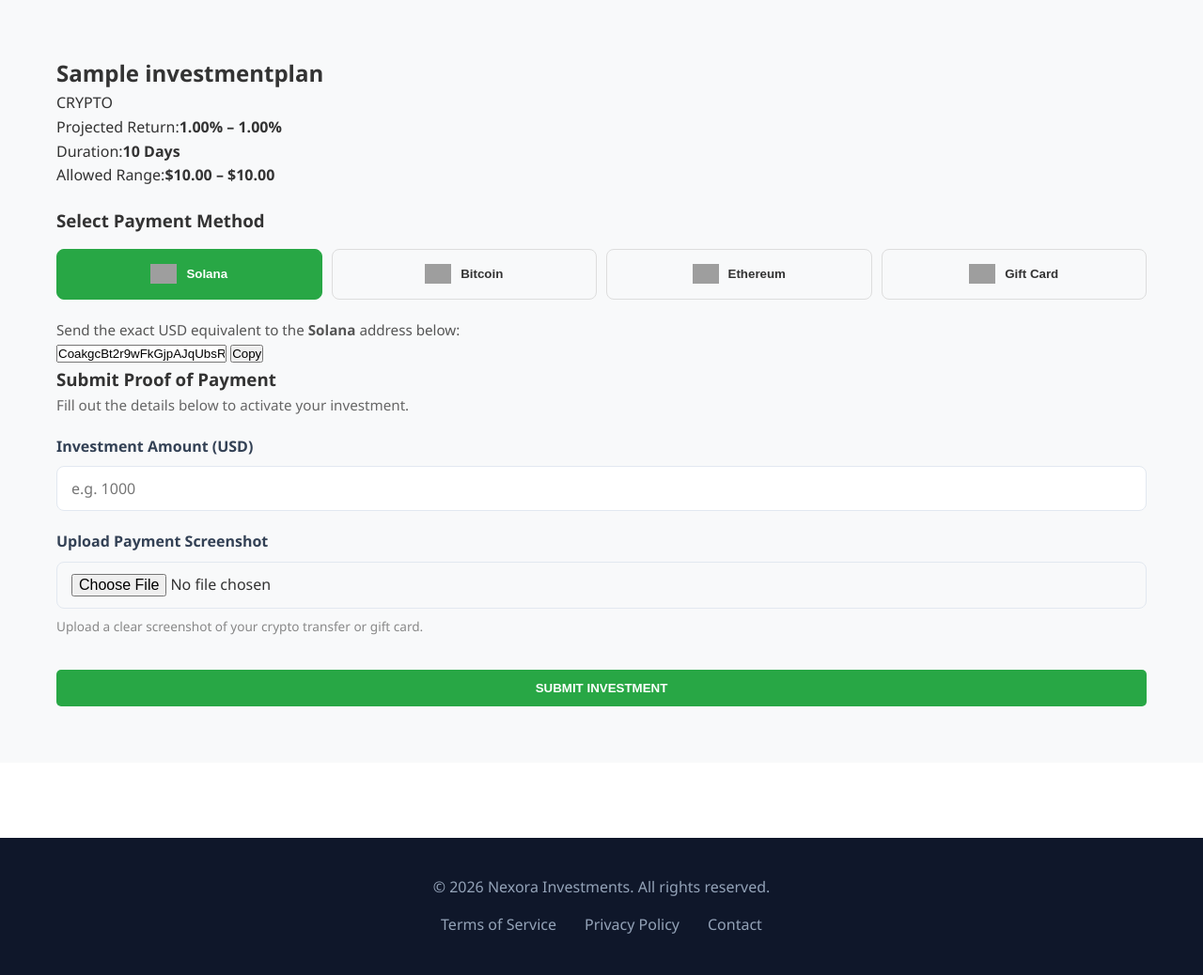
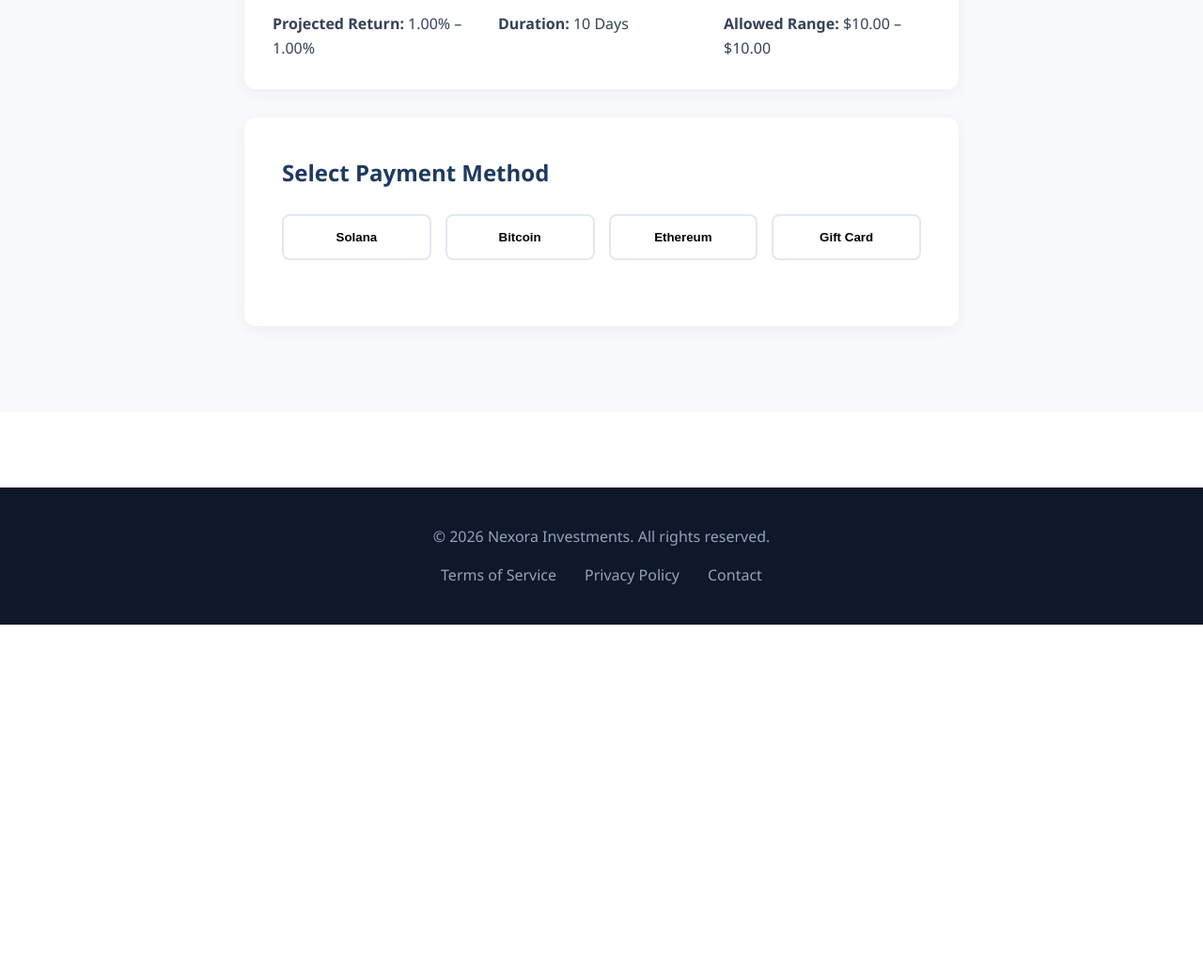
Before and after one commit to etzelvisbrightfuture-bot/Nexora-investments, a Django app: page /investments/invest/1/ in a window 1280 px wide. Shown: the part 221-1259 px from the top of the page at 94% size. After the commit the page ends 886 px from the top, so only its background shows below. Run offline with Django 5.2, Linux system fonts and the light colour scheme; a user stored in the database is signed in; tables that the repository leaves empty hold one stand-in row (values such as "Sample post"); grey boxes are pictures that could not be loaded.

```diff
--- /dev/null
+++ b/static/js/main.js
@@ -0,0 +1,13 @@
+document.addEventListener('DOMContentLoaded', function() {
+    console.log("Nexora main.js loaded successfully!");
+
+    // Example: If your buttons have a class like .invest-btn
+    const investButtons = document.querySelectorAll('.invest-btn');
+    investButtons.forEach(button => {
+        button.addEventListener('click', function(e) {
+            console.log("Invest button clicked!");
+            // If you are using a modal, trigger it here.
+            // If it's a form, let the form submit naturally.
+        });
+    });
+});
--- a/templates/investments/invest.html
+++ b/templates/investments/invest.html
@@ -1,139 +1,100 @@
 {% extends 'base.html' %}
 {% load static %}
 
-{% block title %}Complete Investment - {{ plan.name }}{% endblock %}
+{% block title %}Invest in {{ plan.name }} - Nexora{% endblock %}
 
 {% block content %}
-<section class="orion-hero" style="height: 200px;">
-    <div class="container">
-        <h1 class="hero-title" style="font-size: 2.5rem;">Complete Your Investment</h1>
-    </div>
-</section>
+<section style="padding: 80px 0; background: #f8f9fa; min-height: 80vh;">
+    <div class="container" style="max-width: 800px; margin: 0 auto;">
 
-<section class="plans-section">
-    <div class="container">
-        <div class="payment-container">
+        <!-- Plan Details Header -->
+        <div style="background: white; padding: 30px; border-radius: 12px; box-shadow: 0 4px 15px rgba(0,0,0,0.05); margin-bottom: 30px;">
+            <h2 style="color: #1e3a5f; font-size: 2rem; margin-bottom: 10px; text-transform: uppercase;">{{ plan.name }}</h2>
+            <p style="color: #64748b; font-size: 1.1rem; margin-bottom: 15px;">{{ plan.category|upper }}</p>
+            <div style="display: grid; grid-template-columns: repeat(auto-fit, minmax(200px, 1fr)); gap: 20px; color: #334155;">
+                <div><strong>Projected Return:</strong> {{ plan.min_return }}% – {{ plan.max_return }}%</div>
+                <div><strong>Duration:</strong> {{ plan.duration_days }} Days</div>
+                <div><strong>Allowed Range:</strong> ${{ plan.minimum_amount }} – ${{ plan.maximum_amount }}</div>
+            </div>
+        </div>
 
-            <!-- LEFT SIDE: Plan Info & Payment Methods -->
-            <div class="payment-info">
-                <h2>{{ plan.name }}</h2>
-                <p class="plan-category">{{ plan.get_category_display }}</p>
+        <!-- Payment Form -->
+        <div style="background: white; padding: 40px; border-radius: 12px; box-shadow: 0 4px 15px rgba(0,0,0,0.05);">
+            <h3 style="color: #1e3a5f; margin-bottom: 25px; font-size: 1.5rem;">Select Payment Method</h3>
 
-                <div class="plan-summary-box">
-                    <div class="summary-row"><span>Projected Return:</span><strong>{{ plan.min_return }}% – {{ plan.max_return }}%</strong></div>
-                    <div class="summary-row"><span>Duration:</span><strong>{{ plan.duration_days }} Days</strong></div>
-                    <div class="summary-row"><span>Allowed Range:</span><strong>${{ plan.minimum_amount|floatformat:2 }} – ${{ plan.maximum_amount|floatformat:2 }}</strong></div>
-                </div>
+            <!-- Payment Method Buttons -->
+            <div style="display: grid; grid-template-columns: repeat(auto-fit, minmax(150px, 1fr)); gap: 15px; margin-bottom: 30px;">
+                <button type="button" onclick="selectMethod('solana', '{{ wallets.solana }}')" class="method-btn" style="padding: 15px; border: 2px solid #e2e8f0; background: white; border-radius: 8px; font-weight: 600; cursor: pointer; transition: all 0.3s;">Solana</button>
+                <button type="button" onclick="selectMethod('bitcoin', '{{ wallets.bitcoin }}')" class="method-btn" style="padding: 15px; border: 2px solid #e2e8f0; background: white; border-radius: 8px; font-weight: 600; cursor: pointer; transition: all 0.3s;">Bitcoin</button>
+                <button type="button" onclick="selectMethod('ethereum', '{{ wallets.ethereum }}')" class="method-btn" style="padding: 15px; border: 2px solid #e2e8f0; background: white; border-radius: 8px; font-weight: 600; cursor: pointer; transition: all 0.3s;">Ethereum</button>
+                <button type="button" onclick="selectMethod('gift_card', '')" class="method-btn" style="padding: 15px; border: 2px solid #e2e8f0; background: white; border-radius: 8px; font-weight: 600; cursor: pointer; transition: all 0.3s;">Gift Card</button>
+            </div>
 
-                <h3 style="margin-top: 20px;">Select Payment Method</h3>
-                <div class="method-tabs">
-                    <button type="button" class="method-tab active" onclick="selectMethod('solana', this)">
-                        <img src="https://cryptologos.cc/logos/solana-sol-logo.png?v=029" alt="SOL"> Solana
-                    </button>
-                    <button type="button" class="method-tab" onclick="selectMethod('bitcoin', this)">
-                        <img src="https://cryptologos.cc/logos/bitcoin-btc-logo.png?v=029" alt="BTC"> Bitcoin
-                    </button>
-                    <button type="button" class="method-tab" onclick="selectMethod('ethereum', this)">
-                        <img src="https://cryptologos.cc/logos/ethereum-eth-logo.png?v=029" alt="ETH"> Ethereum
-                    </button>
-                    <button type="button" class="method-tab" onclick="selectMethod('giftcard', this)">
-                        <img src="https://cdn-icons-png.flaticon.com/512/2953/2953363.png" alt="Gift"> Gift Card
-                    </button>
-                </div>
-
-                <!-- CRYPTO ADDRESS DISPLAY SECTION -->
-                <div id="crypto-section" class="payment-method-section" style="margin-top: 20px;">
-                    <p style="color: #555; font-size: 0.95rem;">Send the exact USD equivalent to the <strong id="crypto-name">Solana</strong> address below:</p>
-
-                    <div class="wallet-address-container">
-                        <input type="text" value="{{ wallets.solana }}" readonly id="walletAddress">
-                        <button type="button" onclick="copyAddress()" class="copy-btn">Copy</button>
-                    </div>
-                    <p id="copyMsg" style="color: #28a745; font-size: 0.85rem; display: none; margin-top: 5px;">✓ Address copied to clipboard!</p>
-                </div>
-
-                <!-- GIFT CARD INSTRUCTIONS SECTION -->
-                <div id="giftcard-section" class="payment-method-section" style="display: none; margin-top: 20px;">
-                    <div class="solana-box" style="background: #fff3cd; border-color: #ffeeba;">
-                        <h3 style="color: #856404;"><i class="fas fa-gift"></i> Gift Card Instructions</h3>
-                        <p style="color: #856404; margin-bottom: 0;">Purchase a gift card (Amazon, Apple, Steam, etc.). Upload a clear, high-quality photo of the front and the back (with the PIN scratched off) in the form on the right.</p>
-                    </div>
+            <!-- Wallet Address Display -->
+            <div id="wallet-display" style="display: none; margin-bottom: 30px; padding: 20px; background: #f0f9ff; border-radius: 8px; border: 1px solid #bae6fd;">
+                <p style="margin: 0 0 10px 0; color: #0369a1; font-weight: 600;">Send the exact amount to the address below:</p>
+                <div style="display: flex; gap: 10px; align-items: center;">
+                    <code id="wallet-address" style="background: white; padding: 10px; border-radius: 4px; word-break: break-all; flex-grow: 1; border: 1px solid #cbd5e1;"></code>
+                    <button type="button" onclick="copyAddress()" style="padding: 10px 15px; background: #667eea; color: white; border: none; border-radius: 4px; cursor: pointer;">Copy</button>
                 </div>
             </div>
 
-            <!-- RIGHT SIDE: Submission Form -->
-            <div class="payment-form-card">
-                <h3>Submit Proof of Payment</h3>
-                <p style="color: #666; margin-bottom: 20px; font-size: 0.95rem;">Fill out the details below to activate your investment.</p>
+            <!-- Submission Form -->
+            <form method="POST" enctype="multipart/form-data" id="investment-form" style="display: none;">
+                {% csrf_token %}
+                <input type="hidden" name="payment_method" id="selected-method">
 
-                <form method="POST" enctype="multipart/form-data" class="auth-form">
-                    {% csrf_token %}
-                    <input type="hidden" name="payment_method" id="selectedMethod" value="solana">
+                <h3 style="color: #1e3a5f; margin-bottom: 20px; font-size: 1.5rem;">Submit Proof</h3>
 
-                    <div class="form-group">
-                        <label for="amount">Investment Amount (USD)</label>
-                        <input type="number" name="amount" id="amount" required placeholder="e.g. 1000" min="{{ plan.minimum_amount }}" max="{{ plan.maximum_amount }}" step="0.01">
-                    </div>
+                <div style="margin-bottom: 20px;">
+                    <label style="display: block; margin-bottom: 8px; font-weight: 600; color: #334155;">Investment Amount (USD)</label>
+                    <input type="number" name="amount" step="0.01" required placeholder="e.g. 1000" style="width: 100%; padding: 12px; border: 1px solid #cbd5e1; border-radius: 8px; font-size: 1rem;">
+                </div>
 
-                    <!-- Screenshot Upload (Always Visible) -->
-                    <div class="form-group">
-                        <label for="payment_proof">Upload Payment Screenshot</label>
-                        <input type="file" name="payment_proof" id="payment_proof" accept="image/*" required>
-                        <small style="color: #888;">Upload a clear screenshot of your crypto transfer or gift card.</small>
-                    </div>
+                <div style="margin-bottom: 20px;">
+                    <label style="display: block; margin-bottom: 8px; font-weight: 600; color: #334155;">Transaction Hash (TxID) / Proof Image</label>
+                    <input type="file" name="payment_proof" required accept="image/*" style="width: 100%; padding: 10px; border: 1px solid #cbd5e1; border-radius: 8px;">
+                    <small style="color: #64748b;">Please upload a screenshot of your transaction or gift card.</small>
+                </div>
 
-                    <button type="submit" class="btn-orion" style="width: 100%; border: none; cursor: pointer; margin-top: 15px;">Submit Investment</button>
-                </form>
-            </div>
-
+                <button type="submit" style="width: 100%; padding: 15px; background: #059669; color: white; border: none; border-radius: 8px; font-size: 1.1rem; font-weight: 700; cursor: pointer; transition: background 0.3s;">Submit Investment</button>
+            </form>
         </div>
     </div>
 </section>
 
 <script>
-    const wallets = {
-        'solana': "{{ wallets.solana }}",
-        'bitcoin': "{{ wallets.bitcoin }}",
-        'ethereum': "{{ wallets.ethereum }}"
-    };
+    function selectMethod(method, address) {
+        // Reset buttons
+        document.querySelectorAll('.method-btn').forEach(btn => {
+            btn.style.background = 'white';
+            btn.style.color = '#1e3a5f';
+            btn.style.borderColor = '#e2e8f0';
+        });
 
-    const cryptoNames = {
-        'solana': 'Solana (SOL)',
-        'bitcoin': 'Bitcoin (BTC)',
-        'ethereum': 'Ethereum (ETH)'
-    };
+        // Highlight selected button (event target)
+        event.target.style.background = '#059669';
+        event.target.style.color = 'white';
+        event.target.style.borderColor = '#059669';
 
-    function selectMethod(method, btn) {
-        // 1. Update active tab styling
-        document.querySelectorAll('.method-tab').forEach(b => b.classList.remove('active'));
-        btn.classList.add('active');
+        // Set hidden input
+        document.getElementById('selected-method').value = method;
 
-        // 2. Set the hidden form input
-        document.getElementById('selectedMethod').value = method;
+        // Show form and wallet address
+        document.getElementById('investment-form').style.display = 'block';
 
-        // 3. Toggle sections based on method
-        if (method === 'giftcard') {
-            document.getElementById('crypto-section').style.display = 'none';
-            document.getElementById('giftcard-section').style.display = 'block';
+        if (address) {
+            document.getElementById('wallet-display').style.display = 'block';
+            document.getElementById('wallet-address').innerText = address;
         } else {
-            document.getElementById('crypto-section').style.display = 'block';
-            document.getElementById('giftcard-section').style.display = 'none';
-
-            // Update the address and name dynamically
-            document.getElementById('walletAddress').value = wallets[method];
-            document.getElementById('crypto-name').innerText = cryptoNames[method];
+            document.getElementById('wallet-display').style.display = 'none';
         }
     }
 
     function copyAddress() {
-        var copyText = document.getElementById("walletAddress");
-        copyText.select();
-        copyText.setSelectionRange(0, 99999);
-        navigator.clipboard.writeText(copyText.value);
-
-        var msg = document.getElementById("copyMsg");
-        msg.style.display = "block";
-        setTimeout(function(){ msg.style.display = "none"; }, 2500);
+        const address = document.getElementById('wallet-address').innerText;
+        navigator.clipboard.writeText(address);
+        alert('Address copied to clipboard!');
     }
 </script>
 {% endblock %}
```
Also changed, not shown: templates/investments/plans.html (+16 -12 lines).
